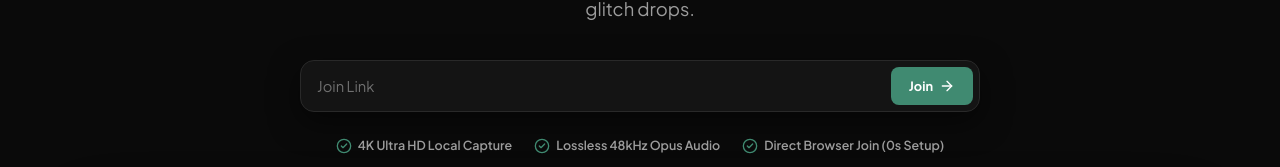
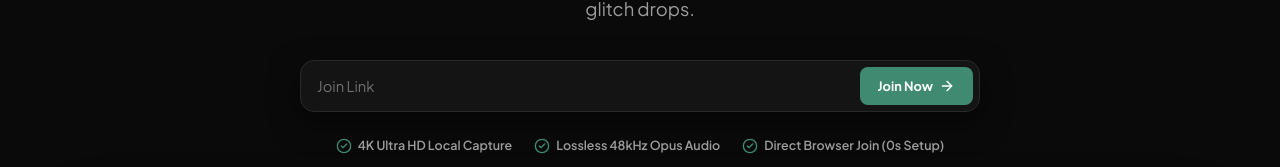
Before and after one commit to Shivam000189/podstudio, a React (Vite) app in the folder client/: page / in a window 1280 px wide. Shown: the part 383-550 px from the top of the page. Built offline with nearby package versions, Linux system fonts and the light colour scheme; no server answers; a web font is replaced by a local one.

Commit message:
landing-page

```diff
--- a/client/src/pages/landing.tsx
+++ b/client/src/pages/landing.tsx
@@ -185,7 +185,7 @@ function Landing() {
             />
             <div className="prompt-actions">
               <button type="submit" className="prompt-submit-btn">
-                <span>Join</span>
+                <span>Join Now</span>
                 <ArrowRight className="w-4 h-4" />
               </button>
             </div>
```
